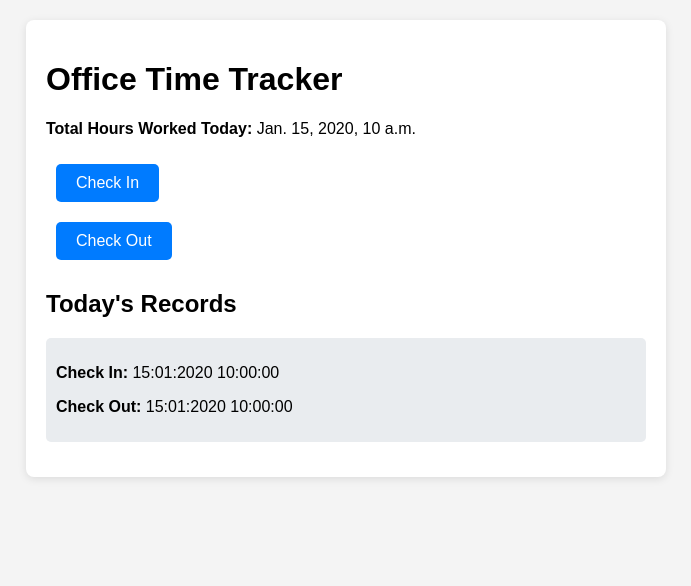
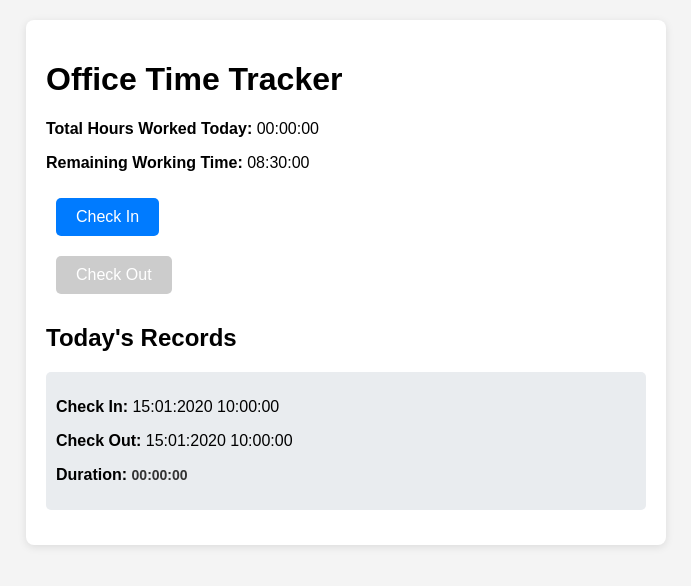
Before and after one commit to iamParvezKhan25/django-prep-intv, a Django app: template MyPrepProject/tracker/templates/dashboards.html in a window 1280 px wide. Shown: the top 586 px of the page, without its empty margins (294-985 px from the left). Run offline with Django 3.2, Linux system fonts and the light colour scheme; tables that the repository leaves empty hold one stand-in row (values such as "Sample post"); the template is opened without the code that fills it: values that come from a table or form of the project are taken from there, most other values are stand-ins (such as "Sample title", 1, 10 or a date in 2020).

Commit message:
add feature timer in duration in record

```diff
--- a/MyPrepProject/MyPrepProject/settings.py
+++ b/MyPrepProject/MyPrepProject/settings.py
@@ -119,7 +119,7 @@ AUTH_PASSWORD_VALIDATORS = [
 
 LANGUAGE_CODE = 'en-us'
 
-TIME_ZONE = 'UTC'
+TIME_ZONE = 'asia/kolkata'
 
 USE_I18N = True
 
--- a/MyPrepProject/tracker/admin.py
+++ b/MyPrepProject/tracker/admin.py
@@ -9,4 +9,4 @@ from .models import TimeRecord
 class TimeRecordAdmin(admin.ModelAdmin):
     list_display = ('user', 'check_in', 'check_out', 'date', 'total_time')
     list_filter = ('date', 'user')
-    search_fields = ('user',)
+    search_fields = ('user', 'date')
--- a/MyPrepProject/tracker/templates/dashboards.html
+++ b/MyPrepProject/tracker/templates/dashboards.html
@@ -32,6 +32,10 @@
         .button:hover {
             background-color: #0056b3;
         }
+        .button:disabled {
+            background-color: #ccc;
+            cursor: not-allowed;
+        }
         .record {
             margin-bottom: 15px;
             padding: 10px;
@@ -56,6 +60,11 @@
             border-radius: 50%;
             animation: blink 1s infinite;
         }
+        .completed-status {
+            color: green;
+            font-weight: bold;
+            animation: blink 1s infinite;
+        }
         @keyframes blink {
             0% { opacity: 1; }
             50% { opacity: 0; }
@@ -75,63 +84,197 @@
             height: 12px;
             background-color: black;
         }
-        .pause-icon::before {
-            left: 0;
+        .pause-icon::before { left: 0; }
+        .pause-icon::after { right: 0; }
+
+        .active-session {
+        color: green;
+        font-weight: bold;
+        animation: blink 1s infinite;
     }
-        .pause-icon::after {
-            right: 0;
+
+    @keyframes blink {
+        0% { opacity: 1; }
+        50% { opacity: 0.4; }
+        100% { opacity: 1; }
+    }
+
+    .session-duration {
+        color: #333;
+        font-size: 14px;
+        font-weight: bold;
     }
     </style>
 </head>
 <body>
     <div class="container">
         <h1>Office Time Tracker</h1>
-        <p><strong>Total Hours Worked Today:</strong> {{ total_time }}</p>
+        <p><strong>Total Hours Worked Today:</strong> <span id="totalWorkedTime">00:00:00</span></p>
+        <p><strong>Remaining Working Time:</strong> <span id="remainingTime">08:30:00</span></p>
 
         <!-- Status Indicator -->
         <div id="statusIndicator" class="status" style="display: none;"></div>
 
-        <form action="{% url 'check_in' %}" method="post" onsubmit="setStatus('working')">
+        <form id="checkInForm" action="{% url 'check_in' %}" method="post" onsubmit="setStatus('working')">
             {% csrf_token %}
-            <button type="submit" class="button">Check In</button>
+            <button type="submit" id="checkInBtn" class="button">Check In</button>
         </form>
 
-        <form action="{% url 'check_out' %}" method="post" onsubmit="setStatus('paused')">
+        <form id="checkOutForm" action="{% url 'check_out' %}" method="post" onsubmit="setStatus('paused')">
             {% csrf_token %}
-            <button type="submit" class="button">Check Out</button>
+            <button type="submit" id="checkOutBtn" class="button" disabled>Check Out</button>
         </form>
 
         <h2>Today's Records</h2>
         {% for record in records %}
-            <div class="record">
+            <div class="record" data-checkin="{{ record.check_in.timestamp }}" data-checkout="{% if record.check_out %}{{ record.check_out.timestamp }}{% else %}null{% endif %}">
                 <p><strong>Check In:</strong> {{ record.check_in|date:"d:m:Y H:i:s" }}</p>
-                <p><strong>Check Out:</strong> {{ record.check_out|date:"d:m:Y H:i:s"|default:"Not checked out yet" }}</p>
+                <p><strong>Check Out:</strong>
+                    {% if record.check_out %}
+                        {{ record.check_out|date:"d:m:Y H:i:s" }}
+                    {% else %}
+                        <span class="active-session">Active Session ⏱️</span>
+                    {% endif %}
+                </p>
+                <p><strong>Duration:</strong> <span class="session-duration">Calculating...</span></p>
             </div>
         {% endfor %}
+
     </div>
 
     <script>
-        // Function to set status based on check-in/out
+    let totalWorkedSeconds = 0;
+    const workLimitSeconds = 8 * 3600 + 30 * 60;  // 8 hours 30 minutes in seconds
+    let timerInterval = null;
+    let checkInTimestamp = null;
+
+    // Convert seconds to HH:MM:SS
+    function formatTime(seconds) {
+        const h = String(Math.floor(seconds / 3600)).padStart(2, '0');
+        const m = String(Math.floor((seconds % 3600) / 60)).padStart(2, '0');
+        const s = String(seconds % 60).padStart(2, '0');
+        return `${h}:${m}:${s}`;
+    }
+
+    // Set working or paused status
     function setStatus(status) {
         const statusIndicator = document.getElementById('statusIndicator');
+        const checkInBtn = document.getElementById('checkInBtn');
+        const checkOutBtn = document.getElementById('checkOutBtn');
+
         statusIndicator.style.display = 'flex';
 
         if (status === 'working') {
             statusIndicator.innerHTML = `<div class="blinking-dot"></div> Working...`;
-                localStorage.setItem('status', 'working');  // Save status to localStorage
+            checkInBtn.disabled = true;
+            checkOutBtn.disabled = false;
+            localStorage.setItem('status', 'working');
+
+            checkInTimestamp = Date.now();
+            localStorage.setItem('checkInTimestamp', checkInTimestamp);
+
+            if (timerInterval) clearInterval(timerInterval);
+            timerInterval = setInterval(updateClocks, 1000);
+
         } else if (status === 'paused') {
             statusIndicator.innerHTML = `<div class="pause-icon"></div> Paused`;
-                localStorage.setItem('status', 'paused');  // Save status to localStorage
+            checkInBtn.disabled = false;
+            checkOutBtn.disabled = true;
+            localStorage.setItem('status', 'paused');
+
+            if (checkInTimestamp) {
+                const sessionDuration = Math.floor((Date.now() - checkInTimestamp) / 1000);
+                totalWorkedSeconds += sessionDuration;
+                localStorage.setItem('workedSeconds', totalWorkedSeconds);
+                checkInTimestamp = null;
+                localStorage.removeItem('checkInTimestamp');
+            }
+
+            clearInterval(timerInterval);
+            updateClocks();
+        }
+
+        checkWorkingHoursCompletion();
+    }
+
+    // Update Total Worked Time & Remaining Time
+    function updateClocks() {
+        let currentSessionSeconds = 0;
+
+        if (checkInTimestamp) {
+            currentSessionSeconds = Math.floor((Date.now() - checkInTimestamp) / 1000);
+        }
+
+        const totalSeconds = totalWorkedSeconds + currentSessionSeconds;
+
+        document.getElementById('totalWorkedTime').textContent = formatTime(totalSeconds);
+        const remainingSeconds = workLimitSeconds - totalSeconds;
+        document.getElementById('remainingTime').textContent = formatTime(Math.max(0, remainingSeconds));
+
+        checkWorkingHoursCompletion();
+    }
+
+    // Check if working hours are completed
+    function checkWorkingHoursCompletion() {
+        const totalTime = totalWorkedSeconds + (checkInTimestamp ? Math.floor((Date.now() - checkInTimestamp) / 1000) : 0);
+        if (totalTime >= workLimitSeconds) {
+            const statusIndicator = document.getElementById('statusIndicator');
+            statusIndicator.innerHTML = `<span class="completed-status">Working Hours Completed!</span>`;
+            clearInterval(timerInterval);
+
+            document.getElementById('checkInBtn').disabled = true;
+            document.getElementById('checkOutBtn').disabled = true;
+            localStorage.setItem('status', 'completed');
         }
     }
 
-        // Restore status on page reload
-        window.onload = function() {
+    // Restore status and time on page load
+    window.onload = function () {
         const savedStatus = localStorage.getItem('status');
+        totalWorkedSeconds = parseInt(localStorage.getItem('workedSeconds')) || 0;
+        checkInTimestamp = parseInt(localStorage.getItem('checkInTimestamp')) || null;
+
         if (savedStatus) {
             setStatus(savedStatus);
+            if (savedStatus === 'working' && checkInTimestamp) {
+                if (timerInterval) clearInterval(timerInterval);
+                timerInterval = setInterval(updateClocks, 1000);
             }
+        }
+
+        updateClocks();
     };
+
+    function formatTime(seconds) {
+        const h = String(Math.floor(seconds / 3600)).padStart(2, '0');
+        const m = String(Math.floor((seconds % 3600) / 60)).padStart(2, '0');
+        const s = String(seconds % 60).padStart(2, '0');
+        return `${h}:${m}:${s}`;
+    }
+
+    function updateDurations() {
+        const records = document.querySelectorAll('.record');
+
+        records.forEach(record => {
+            const checkInTimestamp = parseInt(record.dataset.checkin);
+            const checkOutTimestamp = record.dataset.checkout !== 'null' ? parseInt(record.dataset.checkout) : null;
+
+            let durationInSeconds = 0;
+            if (checkOutTimestamp) {
+                durationInSeconds = checkOutTimestamp - checkInTimestamp;
+            } else {
+                // Active session: calculate duration up to the current time
+                durationInSeconds = Math.floor(Date.now() / 1000) - checkInTimestamp;
+            }
+
+            const durationElement = record.querySelector('.session-duration');
+            durationElement.textContent = formatTime(durationInSeconds);
+        });
+    }
+
+    // Initial call and real-time update every second
+    updateDurations();
+    setInterval(updateDurations, 1000);
 </script>
 </body>
 </html>
```
Lines whose indentation alone changed are shown as unchanged.
